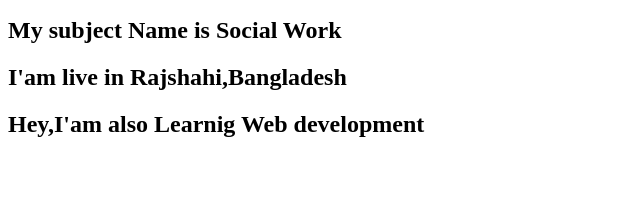
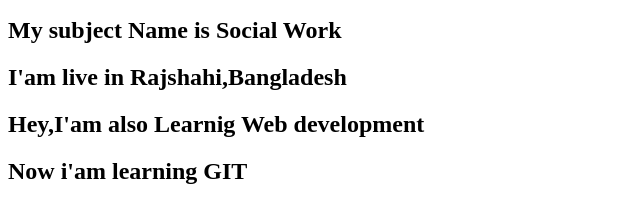
Before and after one commit to golam88/git-test-2, a plain HTML site: page index.html in a window 1280 px wide. Shown: the part 110-332 px from the top of the page, without its empty margins (0-640 px from the left). Drawn offline with Linux system fonts and the light colour scheme.

Commit message:
said learning GIT

```diff
--- a/index.html
+++ b/index.html
@@ -20,5 +20,8 @@
     <div class="four-div">
         <h2>Hey,I'am also Learnig Web development</h2>
     </div>
+    <div class="five-div">
+        <h2>Now i'am learning GIT</h2>
+    </div>
 </body>
 </html>
```
